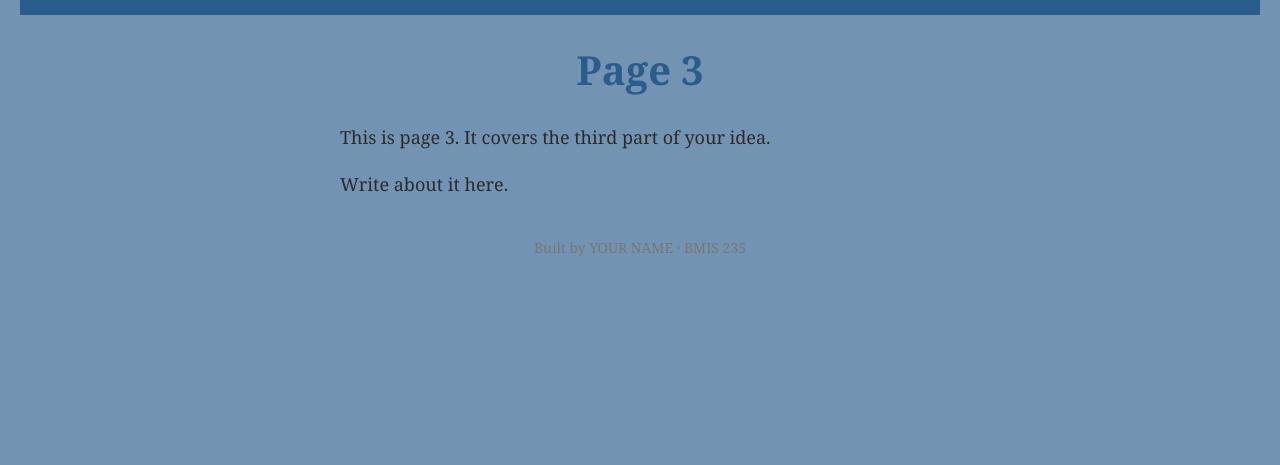
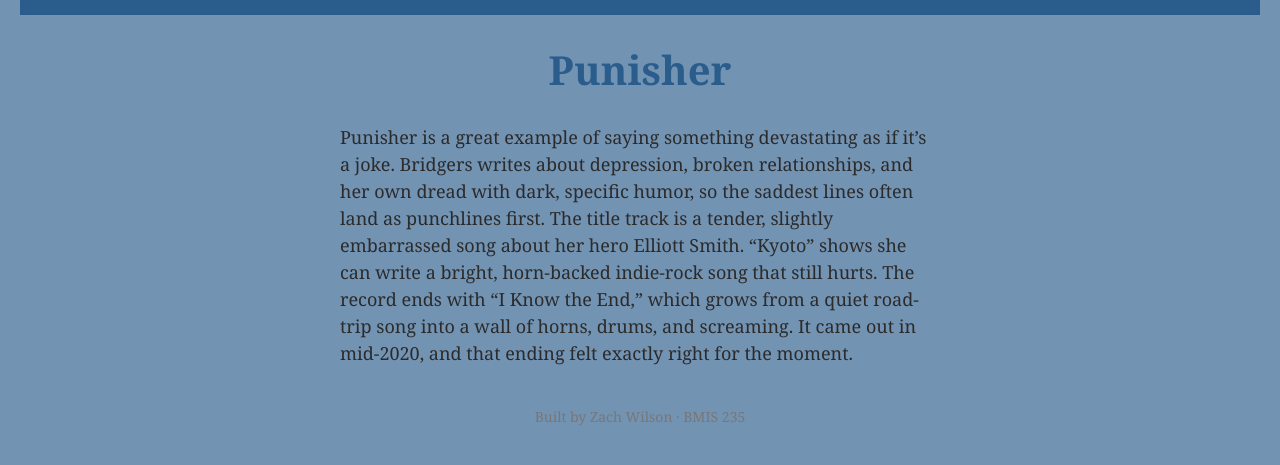
Before and after one commit to ZchWlsn/bmis235-html-3, a plain HTML site: page punisher.html in a window 1280 px wide. Shown: the part 71-536 px from the top of the page. Drawn offline with Linux system fonts and the light colour scheme.

Commit message:
Update punisher.html

```diff
--- a/punisher.html
+++ b/punisher.html
@@ -27,12 +27,12 @@
     <a href="punisher.html"><img src="img/punisher.png" alt="Punisher Button"></a>
 </nav>
 
-<h1>Page 3</h1>
-<p>This is page 3. It covers the third part of your idea.</p>
-<p>Write about it here.</p>
+<h1>Punisher</h1>
+<p>Punisher is a great example of saying something devastating as if it’s a joke. Bridgers writes about depression, broken relationships, and her own dread with dark, specific humor, so the saddest lines often land as punchlines first. The title track is a tender, slightly embarrassed song about her hero Elliott Smith. “Kyoto” shows she can write a bright, horn-backed indie-rock song that still hurts. The record ends with “I Know the End,” which grows from a quiet road-trip song into a wall of horns, drums, and screaming. It came out in mid-2020, and that ending felt exactly right for the moment.</p>
+
 
 <!-- Footer: fill in your name -->
-<footer>Built by YOUR NAME &middot; BMIS 235</footer>
+<footer>Built by Zach Wilson &middot; BMIS 235</footer>
 
 </body>
 </html>
```
